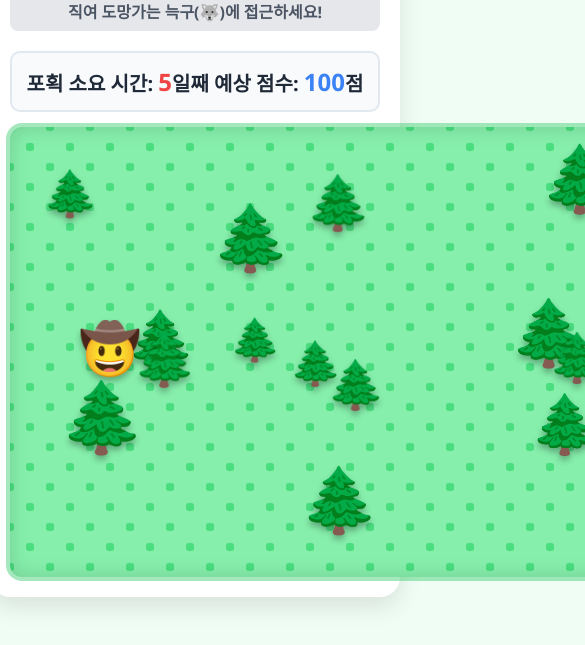
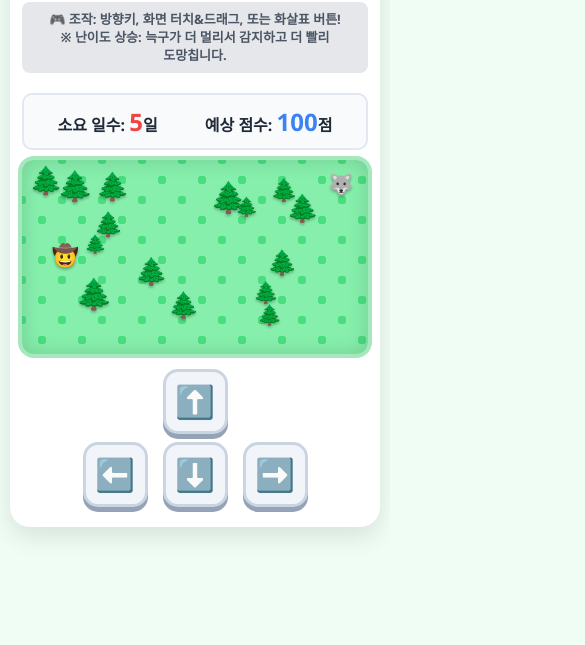
Before and after one commit to boklok/nukgu-catching-game, a plain HTML site: page index.html in a window 390 px wide. Shown: the part 219-864 px from the top of the page, 585 px wide, since content can reach past the window. Drawn offline with Linux system fonts and the light colour scheme.

Commit message:
Add files via upload

```diff
--- a/index.html
+++ b/index.html
@@ -2,7 +2,8 @@
 <html lang="ko">
 <head>
     <meta charset="UTF-8">
-    <meta name="viewport" content="width=device-width, initial-scale=1.0">
+    <!-- 모바일 화면 더블탭 확대, 스크롤 등 방지 -->
+    <meta name="viewport" content="width=device-width, initial-scale=1.0, maximum-scale=1.0, user-scalable=no">
     <title>대전 오월드 늑구 잡기 - 액션 모드</title>
     <style>
         :root {
@@ -24,6 +25,7 @@
             min-height: 100vh;
             margin: 0;
             padding: 10px;
+            overscroll-behavior: none; /* 모바일 풀다운 리프레시 방지 */
         }
 
         .game-wrapper {
@@ -34,6 +36,7 @@
             text-align: center;
             max-width: 850px;
             width: 100%;
+            box-sizing: border-box;
         }
 
         h1 {
@@ -53,6 +56,7 @@
             display: inline-block;
             padding: 8px 16px;
             border-radius: 8px;
+            word-break: keep-all;
         }
 
         .stats {
@@ -82,10 +86,64 @@
             outline: none;
             display: block;
             margin: 0 auto;
+            touch-action: none; /* 터치 시 스크롤 완전 차단, 이벤트만 넘김 */
         }
 
         #gameCanvas:focus {
             box-shadow: inset 0 0 20px rgba(0,0,0,0.15), 0 0 0 4px rgba(34, 197, 94, 0.4);
+        }
+
+        /* 반응형 D-패드 (모바일에서만 보임) */
+        .mobile-dpad {
+            display: none;
+            flex-direction: column;
+            align-items: center;
+            margin-top: 15px;
+            user-select: none;
+        }
+
+        .dpad-row {
+            display: flex;
+            justify-content: center;
+            gap: 15px;
+            margin-bottom: 8px;
+        }
+
+        .dpad-btn {
+            width: 65px;
+            height: 65px;
+            border-radius: 15px;
+            font-size: 32px;
+            background: #f1f5f9;
+            border: 3px solid #cbd5e1;
+            box-shadow: 0 5px #94a3b8;
+            touch-action: none;
+            cursor: pointer;
+            display: flex;
+            align-items: center;
+            justify-content: center;
+            transition: background 0.1s;
+        }
+
+        .dpad-btn:active, .dpad-btn.active {
+            background: #cbd5e1;
+            transform: translateY(5px);
+            box-shadow: 0 0 #94a3b8;
+        }
+
+        /* 800px 이하 작은 모바일 화면용 스타일 조정 */
+        @media (max-width: 800px) {
+            h1 { font-size: 24px; }
+            p.subtitle { font-size: 13px; padding: 8px; line-height: 1.4; }
+            .stats { font-size: 16px; margin-bottom: 10px; padding: 10px; }
+            #gameCanvas {
+                width: 100%;
+                max-width: 800px;
+                height: auto;
+                aspect-ratio: 16 / 9; /* 비율 유지 */
+            }
+            .mobile-dpad { display: flex; } /* 버튼 부활 */
+            .game-wrapper { padding: 12px; }
         }
 
         /* Modal styles */
@@ -99,18 +157,20 @@
             visibility: hidden;
             opacity: 0;
             transition: all 0.3s ease;
-            z-index: 10;
+            z-index: 100;
         }
 
         .game-over-modal {
             background: white;
-            padding: 40px;
+            padding: 30px;
             border-radius: 20px;
             text-align: center;
             box-shadow: 0 20px 25px rgba(0,0,0,0.2);
             transform: scale(0.9);
             transition: all 0.3s ease;
-            max-width: 450px;
+            max-width: 400px;
+            width: 90%;
+            pointer-events: auto;
         }
 
         .game-over-overlay.active {
@@ -122,16 +182,16 @@
             transform: scale(1);
         }
 
-        .modal-title { font-size: 28px; margin-bottom: 15px; color: var(--primary-color); }
-        .modal-desc { font-size: 18px; color: #4b5563; line-height: 1.5; }
-        .modal-score { font-size: 60px; font-weight: 900; color: var(--accent-color); margin: 20px 0; text-shadow: 2px 2px 0px rgba(0,0,0,0.1); }
+        .modal-title { font-size: 26px; margin-bottom: 10px; color: var(--primary-color); }
+        .modal-desc { font-size: 16px; color: #4b5563; line-height: 1.5; word-break: keep-all;}
+        .modal-score { font-size: 50px; font-weight: 900; color: var(--accent-color); margin: 15px 0; text-shadow: 2px 2px 0px rgba(0,0,0,0.1); }
 
         .btn {
             background-color: var(--primary-color);
             color: white;
             border: none;
-            padding: 16px 32px;
-            font-size: 20px;
+            padding: 14px 28px;
+            font-size: 18px;
             font-weight: bold;
             border-radius: 12px;
             cursor: pointer;
@@ -146,16 +206,28 @@
 <body>
 
     <div class="game-wrapper">
-        <h1>🐺 대전 오월드 늑구 포획 대작전!</h1>
-        <p class="subtitle">🎮 방향키(또는 W,A,S,D) 조작: 사육사(🤠)를 움직여 도망가는 늑구(🐺)에 접근하세요!</p>
+        <h1>🐺 늑구 포획 대작전! (어려움 모드)</h1>
+        <p class="subtitle">🎮 조작: 방향키, 화면 터치&드래그, 또는 화살표 버튼!<br>※ 난이도 상승: 늑구가 더 멀리서 감지하고 더 빨리 도망칩니다.</p>
 
         <div class="stats">
-            <div>포획 소요 시간: <span id="day-counter">1</span>일째</div>
+            <div>소요 일수: <span id="day-counter">1</span>일</div>
             <div>예상 점수: <span id="score-display">100</span>점</div>
         </div>
 
-        <!-- 클릭하여 포커스를 맞춰야 방향키 조작이 부드럽습니다 -->
+        <!-- 캔버스 (게임 화면) -->
         <canvas id="gameCanvas" width="800" height="450" tabindex="0"></canvas>
+
+        <!-- 모바일 조작용 화살표 -->
+        <div class="mobile-dpad">
+            <div class="dpad-row">
+                <button class="dpad-btn" id="btn-up">⬆️</button>
+            </div>
+            <div class="dpad-row">
+                <button class="dpad-btn" id="btn-left">⬅️</button>
+                <button class="dpad-btn" id="btn-down">⬇️</button>
+                <button class="dpad-btn" id="btn-right">➡️</button>
+            </div>
+        </div>
     </div>
 
     <!-- 게임 오버 모달 -->
@@ -164,7 +236,7 @@
             <h2 class="modal-title" id="modal-title">늑구를 포획했습니다!</h2>
             <p class="modal-desc" id="modal-desc">무사히 오월드로 돌아갔습니다.</p>
             <div class="modal-score" id="final-score">100점</div>
-            <button class="btn" onclick="resetGame()">다시 잡으러 가기</button>
+            <button class="btn" onclick="resetGame()">다시 도전하기</button>
         </div>
     </div>
 
@@ -175,53 +247,91 @@
         const scoreDisplayEl = document.getElementById('score-display');
 
         // Game Constants
-        const TARGET_DAYS = 9;   // 9초 = 9일 기준
+        const TARGET_DAYS = 9;   // 9초 이내 100점
         const INITIAL_SCORE = 100;
         const PENALTY = 10;
 
         // Game State
         let keys = {};
-        let gameTime = 0; // 초 단위
+        let touchTarget = null; // 터치하여 움직일 목표 좌표
+        let gameTime = 0;
         let currentDay = 1;
         let isGameOver = false;
         let isAnimating = false;
         let lastTime = 0;
         let animReq;
 
-        // Entities
+        // Entities - 늑구 속도와 시야 확대로 난이도 대폭 상승
         let player = { x: 100, y: 225, size: 50, speed: 280 };
-        // 늑구는 유저보다 살짝 느리거나 비슷해야 코너로 몰아서 잡을 수 있습니다.
-        let nukgu = { x: 700, y: 225, size: 45, runSpeed: 230, walkSpeed: 80, dx: 0, dy: 0, currentSpeed: 0 };
+        // 늑구 도망속도 향상(265), 코너에 몰지 않으면 잡기 어려움!
+        let nukgu = { x: 700, y: 225, size: 45, runSpeed: 265, walkSpeed: 100, dx: 0, dy: 0, currentSpeed: 0 };
         let animState = { truckX: -150, truckY: 225 };
         let bushes = [];
         let aiTimer = 0;
 
-        // Input Listeners
+        // --- 입력 (키보드) ---
         canvas.addEventListener('keydown', e => {
             keys[e.key] = true;
             if(["Space","ArrowUp","ArrowDown","ArrowLeft","ArrowRight"].indexOf(e.code) > -1) {
-                e.preventDefault(); // 방향키로 스크롤 방지
+                e.preventDefault();
             }
         });
-        canvas.addEventListener('keyup', e => {
-            keys[e.key] = false;
-        });
-        // 캔버스 클릭 시 포커스
+        canvas.addEventListener('keyup', e => { keys[e.key] = false; });
         canvas.addEventListener('click', () => canvas.focus());
 
-        // Initialize Game
+        // --- 입력 (모바일 캔버스 드래그 조작) ---
+        function handleCanvasTouch(e) {
+            e.preventDefault();
+            if (!e.touches.length) return;
+            const touch = e.touches[0];
+            const rect = canvas.getBoundingClientRect();
+            // 반응형 비율 계산
+            const scaleX = canvas.width / rect.width;
+            const scaleY = canvas.height / rect.height;
+            touchTarget = {
+                x: (touch.clientX - rect.left) * scaleX,
+                y: (touch.clientY - rect.top) * scaleY
+            };
+        }
+        canvas.addEventListener('touchstart', handleCanvasTouch, {passive: false});
+        canvas.addEventListener('touchmove', handleCanvasTouch, {passive: false});
+        canvas.addEventListener('touchend', (e) => { e.preventDefault(); touchTarget = null; }, {passive: false});
+        canvas.addEventListener('touchcancel', (e) => { e.preventDefault(); touchTarget = null; }, {passive: false});
+
+        // --- 입력 (모바일 아래쪽 물리 D-pad) ---
+        function bindDpad(id, keyStr) {
+            const btn = document.getElementById(id);
+            if (!btn) return;
+            const down = (e) => { e.preventDefault(); keys[keyStr] = true; btn.classList.add('active'); };
+            const up = (e) => { e.preventDefault(); keys[keyStr] = false; btn.classList.remove('active'); };
+
+            btn.addEventListener('touchstart', down, {passive: false});
+            btn.addEventListener('touchend', up, {passive: false});
+            btn.addEventListener('touchcancel', up, {passive: false});
+
+            btn.addEventListener('mousedown', down);
+            btn.addEventListener('mouseup', up);
+            btn.addEventListener('mouseleave', up);
+        }
+        bindDpad('btn-up', 'ArrowUp');
+        bindDpad('btn-down', 'ArrowDown');
+        bindDpad('btn-left', 'ArrowLeft');
+        bindDpad('btn-right', 'ArrowRight');
+
+
+        // --- 게임 로직 ---
         function resetGame() {
             isGameOver = false;
             isAnimating = false;
             gameTime = 0;
             currentDay = 1;
             keys = {};
+            touchTarget = null;
 
             player.x = 100; player.y = canvas.height/2;
             nukgu.x = canvas.width - 100; nukgu.y = canvas.height/2;
             nukgu.dx = 0; nukgu.dy = 0;
 
-            // 데코용 수풀 랜덤 생성
             bushes = [];
             for(let i=0; i<15; i++) {
                 bushes.push({
@@ -232,13 +342,9 @@
             }
 
             document.getElementById('game-over').classList.remove('active');
-
             lastTime = performance.now();
             cancelAnimationFrame(animReq);
-
-            // 캔버스 자동 포커스
             canvas.focus();
-
             gameLoop(lastTime);
         }
 
@@ -256,15 +362,11 @@
             ctx.font = size + 'px "Segoe UI Emoji", "Apple Color Emoji", Arial';
             ctx.textAlign = 'center';
             ctx.textBaseline = 'middle';
-
-            // 그림자를 주어 이모지가 더 선명하게 보이게 함
             ctx.shadowColor = "rgba(0,0,0,0.3)";
             ctx.shadowBlur = 6;
             ctx.shadowOffsetX = 0;
             ctx.shadowOffsetY = 4;
-
             ctx.fillText(emoji, x, y);
-
             ctx.shadowBlur = 0;
             ctx.shadowOffsetX = 0;
             ctx.shadowOffsetY = 0;
@@ -273,49 +375,56 @@
         function update(dt) {
             if (isGameOver) return;
 
-            // 시간 업데이트 (1초 = 1일)
             gameTime += dt;
             currentDay = Math.floor(gameTime) + 1;
             updateStats();
 
-            // 플레이어(사육사) 이동
             let px = 0, py = 0;
+
+            // 1. 키보드 / D패드 입력 처리
             if (keys['ArrowUp'] || keys['w'] || keys['W']) py -= 1;
             if (keys['ArrowDown'] || keys['s'] || keys['S']) py += 1;
             if (keys['ArrowLeft'] || keys['a'] || keys['A']) px -= 1;
             if (keys['ArrowRight'] || keys['d'] || keys['D']) px += 1;
 
-            // 대각선 이동 시 속도 정규화
-            if (px !== 0 && py !== 0) {
+            if (px !== 0 && py !== 0) { // 대각선 처리
                 let length = Math.sqrt(px*px + py*py);
-                px /= length;
-                py /= length;
+                px /= length; py /= length;
+            }
+
+            // 2. 터치 스크린 상 드래그 입력 처리 (버튼 안누를때)
+            if (px === 0 && py === 0 && touchTarget) {
+                let dx = touchTarget.x - player.x;
+                let dy = touchTarget.y - player.y;
+                let t_dist = Math.hypot(dx, dy);
+                if (t_dist > 15) { // 손가락과 거리가 어느정도 있어야 이동
+                    px = dx / t_dist;
+                    py = dy / t_dist;
+                }
             }
 
             player.x += px * player.speed * dt;
             player.y += py * player.speed * dt;
 
-            // 플레이어 화면 밖으로 나가는 것 방지
+            // 플레이어 벽 처리
             player.x = Math.max(player.size/2, Math.min(canvas.width - player.size/2, player.x));
             player.y = Math.max(player.size/2, Math.min(canvas.height - player.size/2, player.y));
 
-            // 늑구 AI 로직
+            // 난이도 상승 AI (0.08초마다 기민하게 판단, 시야 320px)
             aiTimer += dt;
             let dist = Math.hypot(player.x - nukgu.x, player.y - nukgu.y);
 
-            // 0.15초마다 판단을 내려 기민하게 움직임
-            if (aiTimer > 0.15) {
+            if (aiTimer > 0.08) {
                 aiTimer = 0;
-                if (dist < 220) {
-                    // 사육사가 가까이 오면 도망감 (사육사 반대 방향)
+                if (dist < 320) {
+                    // 사육사가 보이면 직진으로 맹렬하게 도망감
                     let angle = Math.atan2(nukgu.y - player.y, nukgu.x - player.x);
-                    angle += (Math.random() - 0.5) * 0.8; // 약간의 노이즈
+                    angle += (Math.random() - 0.5) * 0.3; // 직진성 강화 (도망 효율 극대화)
                     nukgu.dx = Math.cos(angle);
                     nukgu.dy = Math.sin(angle);
                     nukgu.currentSpeed = nukgu.runSpeed;
                 } else {
-                    // 멀리 있으면 어슬렁어슬렁
-                    if (Math.random() < 0.3) {
+                    if (Math.random() < 0.2) {
                         let angle = Math.random() * Math.PI * 2;
                         nukgu.dx = Math.cos(angle);
                         nukgu.dy = Math.sin(angle);
@@ -329,13 +438,13 @@
             nukgu.x += nukgu.dx * nukgu.currentSpeed * dt;
             nukgu.y += nukgu.dy * nukgu.currentSpeed * dt;
 
-            // 늑구 화면 경계 처리 (벽에 부딪히면 튕기기) 포획을 위해 갇힐 수 있음
+            // 늑구 벽 튕기며 코너 몰기 가능
             if (nukgu.x < nukgu.size/2) { nukgu.x = nukgu.size/2; nukgu.dx = Math.abs(nukgu.dx); }
             if (nukgu.x > canvas.width - nukgu.size/2) { nukgu.x = canvas.width - nukgu.size/2; nukgu.dx = -Math.abs(nukgu.dx); }
             if (nukgu.y < nukgu.size/2) { nukgu.y = nukgu.size/2; nukgu.dy = Math.abs(nukgu.dy); }
             if (nukgu.y > canvas.height - nukgu.size/2) { nukgu.y = canvas.height - nukgu.size/2; nukgu.dy = -Math.abs(nukgu.dy); }
 
-            // 포획 판정 (원형 충돌)
+            // 포획 판정
             if (dist < (player.size + nukgu.size)/2 * 0.8) {
                 triggerGameOver();
             }
@@ -348,14 +457,13 @@
             animState.truckY = canvas.height / 2;
         }
 
-        // 압송 애니메이션 그리기
         function drawTruckAnim(dt) {
-            // 배경 어둡게
             ctx.fillStyle = 'rgba(0, 0, 0, 0.6)';
             ctx.fillRect(0, 0, canvas.width, canvas.height);
 
-            // 상단 텍스트
-            ctx.font = 'bold 36px "Segoe UI", sans-serif';
+            // Responsive text size for modal animation
+            let textSize = canvas.width < 500 ? 24 : 36;
+            ctx.font = `bold ${textSize}px "Segoe UI", sans-serif`;
             ctx.fillStyle = '#fff';
             ctx.textAlign = 'center';
             ctx.textBaseline = 'middle';
@@ -363,14 +471,11 @@
             ctx.fillText('🚨 늑구 포획 완료! 대전 오월드로 압송 중 🚨', canvas.width/2, canvas.height/3);
             ctx.shadowBlur = 0;
 
-            // 트럭 이동 (초당 350px)
             animState.truckX += 350 * dt;
 
-            // 오월드 화물차 🚚 와 뒤에 탄 늑구 🐺 그리기
             renderEmoji('🚚', animState.truckX, animState.truckY, 140);
             renderEmoji('🐺', animState.truckX - 45, animState.truckY - 15, 45);
 
-            // 화면 밖을 벗어나면 모달 띄우기
             if (animState.truckX > canvas.width + 200) {
                 isAnimating = false;
                 showResultModal();
@@ -386,55 +491,44 @@
 
             if (currentDay <= TARGET_DAYS) {
                 title.textContent = "포획 대성공! 🎉";
-                desc.textContent = `굉장합니다! ${currentDay}일 만에 늑구를 코너로 몰아 넣었습니다! 시민들이 안심합니다.`;
+                desc.textContent = `굉장합니다! ${currentDay}일 만에 이 교활한 늑구를 코너로 몰아 잡았습니다!`;
             } else {
                 title.textContent = "포획 완료 💦";
-                desc.textContent = `꽤 오래 도망 다녔네요. ${currentDay}일이나 걸려 오월드 수색팀이 고생했어요!`;
+                desc.textContent = `애를 많이 먹었네요. ${currentDay}일이나 걸렸습니다.`;
             }
 
             document.getElementById('game-over').classList.add('active');
         }
 
         function draw() {
-            // 기존 캔버스 지우기 생략, 배경이 있으므로 투명도 때문에 clearReact 추천
             ctx.clearRect(0, 0, canvas.width, canvas.height);
-
-            // 원근감을 주기 위해 Y축 기준 정렬 후 그리기
             let renderables = [
                 { type: 'nukgu', x: nukgu.x, y: nukgu.y, emoji: '🐺', size: nukgu.size },
                 { type: 'player', x: player.x, y: player.y, emoji: '🤠', size: player.size }
             ];
             bushes.forEach(b => renderables.push({ type: 'bush', x: b.x, y: b.y, emoji: '🌲', size: b.size }));
 
-            // Y축 정렬 (아래에 있는 오브젝트가 위에 그려지도록 2.5D 효과)
             renderables.sort((a,b) => a.y - b.y);
-
             renderables.forEach(r => renderEmoji(r.emoji, r.x, r.y, r.size));
         }
 
-        // Main Game Loop
         function gameLoop(currentTime) {
             let dt = (currentTime - lastTime) / 1000;
             lastTime = currentTime;
 
-            // 다른 탭으로 이동 시 dt가 폭증하는 것 방지 (프레임 스킵)
             if (dt > 0.1) dt = 0.1;
 
             if (!isGameOver) {
                 update(dt);
                 draw();
             } else if (isAnimating) {
-                draw(); // 배경에 멈춘 화면 그리기
-                drawTruckAnim(dt); // 그 위에 트럭 압송 애니메이션 덮어쓰기
+                draw();
+                drawTruckAnim(dt);
             }
-
             animReq = requestAnimationFrame(gameLoop);
         }
 
-        // Start game on load
-        window.onload = () => {
-            resetGame();
-        };
+        window.onload = resetGame;
     </script>
 </body>
 </html>
```
